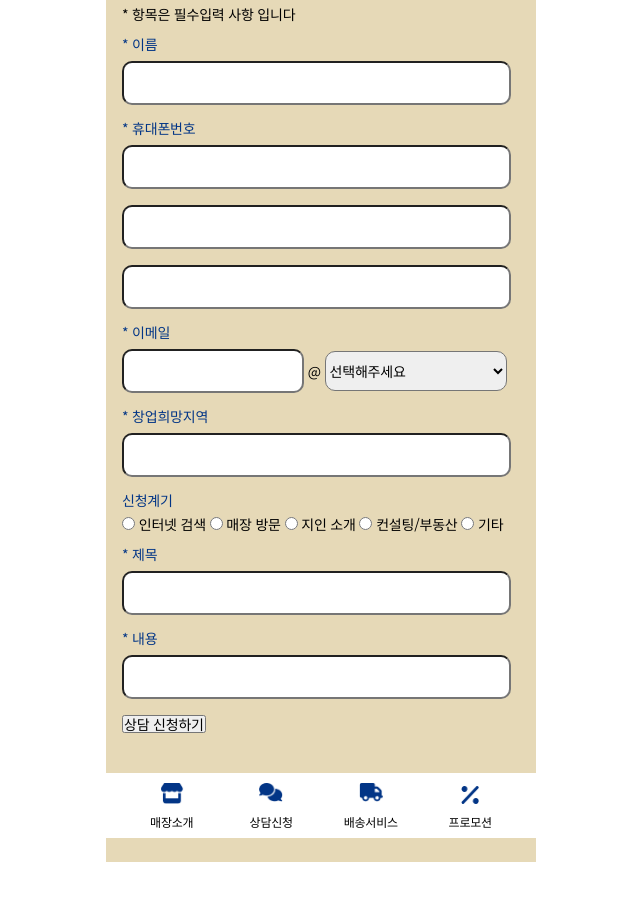
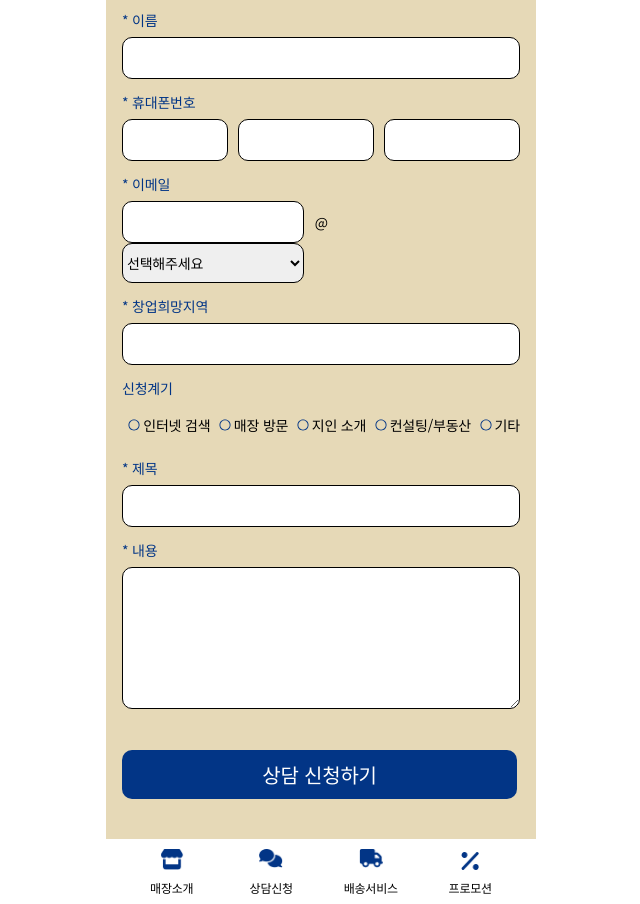
Before and after one commit to kimnani01/paris_baguette_nani, a plain HTML site: page request.html in a window 1280 px wide. Shown: the part 209-1113 px from the top of the page, without its empty margins (319-959 px from the left). Before the commit the page ends 1071 px from the top, so only its background shows below. Drawn offline with Linux system fonts and the light colour scheme.

Commit message:
파리바게트

```diff
--- a/request.html
+++ b/request.html
@@ -11,7 +11,7 @@
 </head>
 <body>
     <header>
-        <h1><a href="#"><img src="./images/logo_001.png" alt="파리바게트"></a></h1>
+        <h1><a href="./index.html"><img src="./images/logo_001.png" alt="파리바게트"></a></h1>
         <div class="gnb">
             <a href="#">회사소개</a>
             <a href="#">PB MAGAZINE</a>
@@ -31,9 +31,11 @@
                         <dt>* 이름</dt>
                         <dd><input type="text" name="user_name" id="user_name" required></dd>
                         <dt>* 휴대폰번호</dt>
-                        <dd><input type="text" name="user_phone1" id="user_phone1" required></dd>
-                        <dd><input type="text" name="user_phone2" id="user_phone2" required></dd>
-                        <dd><input type="text" name="user_phone3" id="user_phone3" required></dd>
+                        <dd>
+                            <input type="text" name="user_phone1" id="user_phone1" required>
+                            <input type="text" name="user_phone2" id="user_phone2" required>
+                            <input type="text" name="user_phone3" id="user_phone3" required>
+                        </dd>
                         <dt>* 이메일</dt>
                         <dd>
                             <input type="text" name="user_mail" id="user_mail" required>
@@ -51,21 +53,22 @@
                         <dd><input type="text" name="user_region" id="user_region"></dd>
                         <dt>신청계기</dt>
                         <dd>
-                            <input type="radio" name="internet" id="internet">
+                            <input type="radio" name="meter" id="internet">
                             <label for="internet">인터넷 검색</label>
-                            <input type="radio" name="visit" id="visit">
+                            <input type="radio" name="meter" id="visit">
                             <label for="visit">매장 방문</label>
-                            <input type="radio" name="introduction" id="introduction">
+                            <input type="radio" name="meter" id="introduction">
                             <label for="introduction">지인 소개</label>
-                            <input type="radio" name="consulting" id="consulting">
+                            <input type="radio" name="meter" id="consulting">
                             <label for="consulting">컨설팅/부동산</label>
-                            <input type="radio" name="etc" id="etc">
+                            <input type="radio" name="meter" id="etc">
                             <label for="etc">기타</label>
                         </dd>
                         <dt>* 제목</dt>
                         <dd><input type="text" name="user_title" id="user_title" required></dd>
                         <dt>* 내용</dt>
-                        <dd><input type="text" name="user_detail" id="user_detail" required></dd>
+                        <dd><textarea name="user_detail" id="user_detail" cols="30" rows="10" required></textarea></dd>
+
                     </dl>
                     <p>
                         <button type="submit" id="request">상담 신청하기</button>
@@ -73,11 +76,11 @@
                 </fieldset>
             </form>
         </section>
-        <nav>
-            <a href="./index.html"><img src="./images/store.png" alt=""><span>매장소개</span></a>
-            <a href="#"><img src="./images/comments.png" alt=""><span>상담신청</span></a>
-            <a href="#"><img src="./images/truck.png" alt=""><span>배송서비스</span></a>
-            <a href="#"><img src="./images/percent.png" alt=""><span>프로모션</span></a>
-        </nav>
     </main>
+    <nav>
+        <a href="./index.html"><img src="./images/store.png" alt=""><span>매장소개</span></a>
+        <a href="#"><img src="./images/comments.png" alt=""><span>상담신청</span></a>
+        <a href="#"><img src="./images/truck.png" alt=""><span>배송서비스</span></a>
+        <a href="#"><img src="./images/percent.png" alt=""><span>프로모션</span></a>
+    </nav>
 </body>
--- a/styles/style.css
+++ b/styles/style.css
@@ -93,7 +93,7 @@ main .order ol li p {
     color: #fff; font-weight: 600;
     text-align: center; line-height: 1.4;
 }
-main .order ol li .img {}
+main .order ol li .img {height: 70px; width: 70px;}
 main .order ol li .img img {}
 nav {
     background-color: #fff;
@@ -121,7 +121,7 @@ nav a span {
 
 /* request */
 main .consultation {
-    margin: 24px 16px;
+    margin: 0 16px;
 }
 main .consultation h1 {
     font-size: 1.625rem; font-weight: 700;
@@ -140,26 +140,67 @@ main .consultation #consulting_frm .user_info dl dt {
     margin-bottom: 10px;
 }
 main .consultation #consulting_frm .user_info dl dd {
-    font-size: 0.875rem; width: 389px;
+    font-size: 0.875rem; width: 398px;
     margin-bottom: 16px;
+}
+main .consultation #consulting_frm .user_info dl dd:last-child{
+    margin: 0;
 }
 main .consultation #consulting_frm .user_info dl dd input[name^=user] {
     width: 100%; line-height: 40px;
     border-radius: 10px;
+    border: 1px solid #000;
 }
-main .consultation #consulting_frm .user_info dl  dd input[name^=phone] {}
-main .consultation #consulting_frm .user_info dl  dd input[name^=phone] {}
+main .consultation #consulting_frm .user_info dl dd:nth-of-type(2) {
+    display: flex;
+    justify-content: space-between;
+}
+main .consultation #consulting_frm .user_info dl dd #user_phone1 {width: 106px;}
+main .consultation #consulting_frm .user_info dl dd #user_phone2,
+main .consultation #consulting_frm .user_info dl dd #user_phone3 {
+    width: 136px;
+}
 main .consultation #consulting_frm .user_info dl dd input[name=user_mail] {
     width: 182px;
 }
 main .consultation #consulting_frm .user_info dl dd span {
-    font-size: 0.875rem; margin: 0 0px;
+    font-size: 0.875rem; margin: 0 7px;
 }
 main .consultation #consulting_frm .user_info dl dd select {
     width: 182px;
     height: 40px; border-radius: 10px;
+    border: 1px solid #000;
 }
 main .consultation #consulting_frm .user_info dl dd select option {}
-main .consultation #consulting_frm .user_info dl dd input[type=radio] {}
-main .consultation #consulting_frm .user_info p {}
-main .consultation #consulting_frm .user_info p button {}
+main .consultation #consulting_frm .user_info dl dd input[type=radio] {
+    appearance: none;
+}
+main .consultation #consulting_frm .user_info dl dd label {
+    background-image: url(../images/unchecked.svg);
+    background-repeat: no-repeat;
+    background-position: 3px 13px;
+    background-size: 14px;
+    padding-left: 19px;
+    line-height: 40px;
+}
+main .consultation #consulting_frm .user_info dl dd:nth-of-type(5) {
+    display: flex;
+    justify-content: space-between;
+
+}
+main .consultation #consulting_frm .user_info dl dd input[type=radio]:checked + label {
+    background-image: url(../images/checked.svg);
+}
+main .consultation #consulting_frm .user_info dl dd textarea {
+    width: 398px; border-radius: 10px;
+    border: 1px solid #000;
+}
+main .consultation #consulting_frm .user_info p {
+    margin-top: 40px;
+}
+main .consultation #consulting_frm .user_info p button {
+    font-size: 1.25rem; color: #fff;
+    background-color: #023586;
+    border-radius: 10px; border: 0;
+    width: 395px; line-height: 49px;
+}
```
